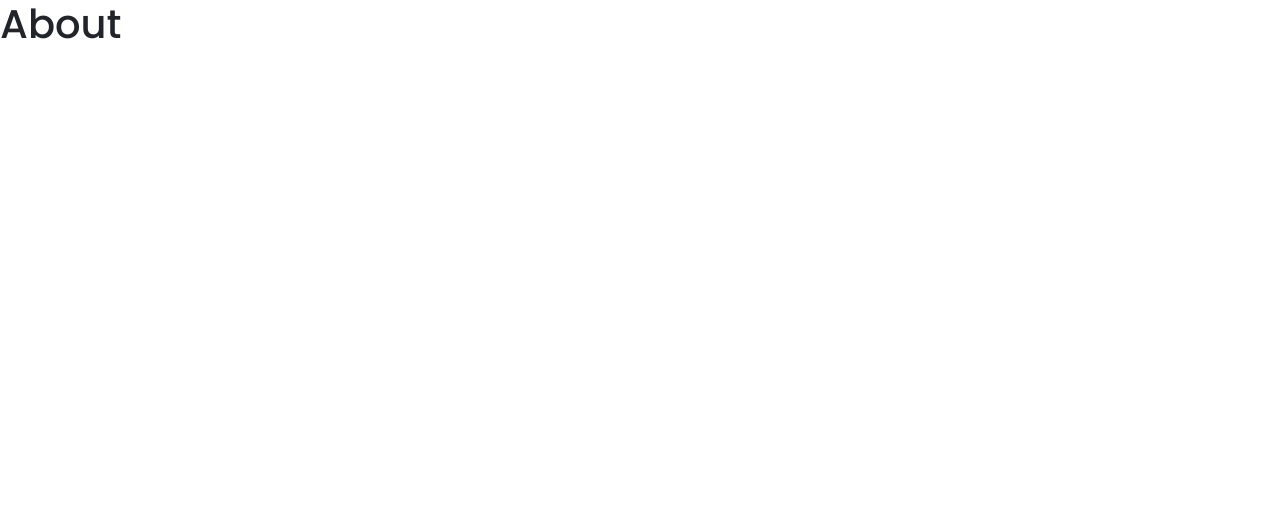
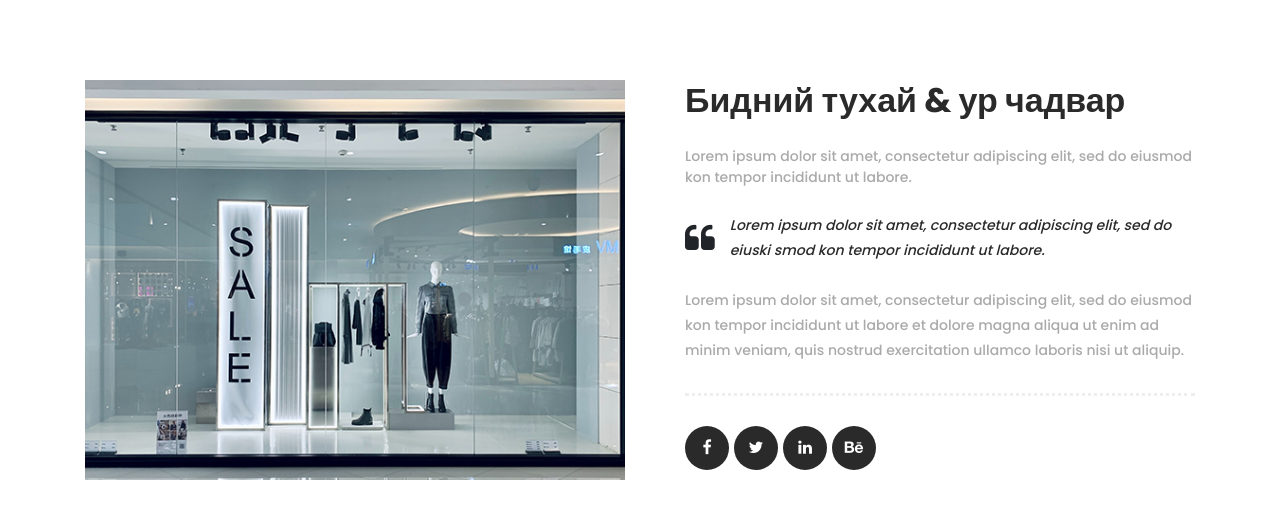
Before and after one commit to munkhjin0223/ecommerce, a React (Vite) app: page /about in a window 1280 px wide. Shown: the top 518 px of the page. Built offline with nearby package versions, Linux system fonts and the light colour scheme.

Commit message:
client side routing 2

```diff
--- a/src/components/Product.jsx
+++ b/src/components/Product.jsx
@@ -1,3 +1,5 @@
+import { Link } from 'react-router-dom';
+
 export default function Product(props) {
   const product = props.product;
 
@@ -9,7 +11,9 @@ export default function Product(props) {
             <ul>
               <li>
                 <a href='single-product.html'>
-                  <i className='fa fa-eye'></i>
+                  <Link to={'/product/' + product.id}>
+                    <i className='fa fa-eye'></i>
+                  </Link>
                 </a>
               </li>
               <li>
--- /dev/null
+++ b/src/pages/about.jsx
@@ -0,0 +1,57 @@
+export default function About() {
+  return (
+    <div className='about-us'>
+      <div className='container'>
+        <div className='row'>
+          <div className='col-lg-6'>
+            <div className='left-image'>
+              <img src='/images/about-left-image.jpg' alt='' />
+            </div>
+          </div>
+          <div className='col-lg-6'>
+            <div className='right-content'>
+              <h4>Бидний тухай &amp; ур чадвар</h4>
+              <span>
+                Lorem ipsum dolor sit amet, consectetur adipiscing elit, sed do eiusmod kon tempor incididunt ut labore.
+              </span>
+              <div className='quote'>
+                <i className='fa fa-quote-left' />
+                <p>
+                  Lorem ipsum dolor sit amet, consectetur adipiscing elit, sed do eiuski smod kon tempor incididunt ut
+                  labore.
+                </p>
+              </div>
+              <p>
+                Lorem ipsum dolor sit amet, consectetur adipiscing elit, sed do eiusmod kon tempor incididunt ut labore
+                et dolore magna aliqua ut enim ad minim veniam, quis nostrud exercitation ullamco laboris nisi ut
+                aliquip.
+              </p>
+              <ul>
+                <li>
+                  <a href='#'>
+                    <i className='fa fa-facebook' />
+                  </a>
+                </li>
+                <li>
+                  <a href='#'>
+                    <i className='fa fa-twitter' />
+                  </a>
+                </li>
+                <li>
+                  <a href='#'>
+                    <i className='fa fa-linkedin' />
+                  </a>
+                </li>
+                <li>
+                  <a href='#'>
+                    <i className='fa fa-behance' />
+                  </a>
+                </li>
+              </ul>
+            </div>
+          </div>
+        </div>
+      </div>
+    </div>
+  );
+}
--- /dev/null
+++ b/src/pages/product.jsx
@@ -0,0 +1,93 @@
+import { useParams } from 'react-router-dom';
+import { useEffect, useState } from 'react';
+
+export default function Product() {
+  const params = useParams();
+  const [product, setProduct] = useState(null);
+
+  useEffect(() => {
+    fetch('https://dummyjson.com/product/' + params.id)
+      .then((response) => response.json())
+      .then((data) => {
+        setProduct(data);
+      });
+  }, []);
+
+  if (!product) {
+    return <div>...</div>;
+  }
+
+  return (
+    <section className='section' id='product'>
+      <div className='container'>
+        <div className='row'>
+          <div className='col-lg-8'>
+            <div className='left-images'>
+              {product.images.map((image) => (
+                <img src={image} alt='' />
+              ))}
+            </div>
+          </div>
+          <div className='col-lg-4'>
+            <div className='right-content'>
+              <h4>{product.title}</h4>
+              <span className='price'>${product.price}</span>
+              <ul className='stars'>
+                <li>
+                  <i className='fa fa-star' />
+                </li>
+                <li>
+                  <i className='fa fa-star' />
+                </li>
+                <li>
+                  <i className='fa fa-star' />
+                </li>
+                <li>
+                  <i className='fa fa-star' />
+                </li>
+                <li>
+                  <i className='fa fa-star' />
+                </li>
+              </ul>
+              <span>{product.description}</span>
+              <div className='quote'>
+                <i className='fa fa-quote-left' />
+                <p>{product.description}</p>
+              </div>
+              <div className='quantity-content'>
+                <div className='left-content'>
+                  <h6>No. of Orders</h6>
+                </div>
+                <div className='right-content'>
+                  <div className='quantity buttons_added'>
+                    <input type='button' defaultValue='-' className='minus' />
+                    <input
+                      type='number'
+                      step={1}
+                      min={1}
+                      max=''
+                      name='quantity'
+                      defaultValue={1}
+                      title='Qty'
+                      className='input-text qty text'
+                      size={4}
+                      pattern=''
+                      inputMode=''
+                    />
+                    <input type='button' defaultValue='+' className='plus' />
+                  </div>
+                </div>
+              </div>
+              <div className='total'>
+                <h4>Total: $210.00</h4>
+                <div className='main-border-button'>
+                  <a href='#'>Add To Cart</a>
+                </div>
+              </div>
+            </div>
+          </div>
+        </div>
+      </div>
+    </section>
+  );
+}
```
Also changed, not shown: src/main.jsx (+7 -1 lines).
